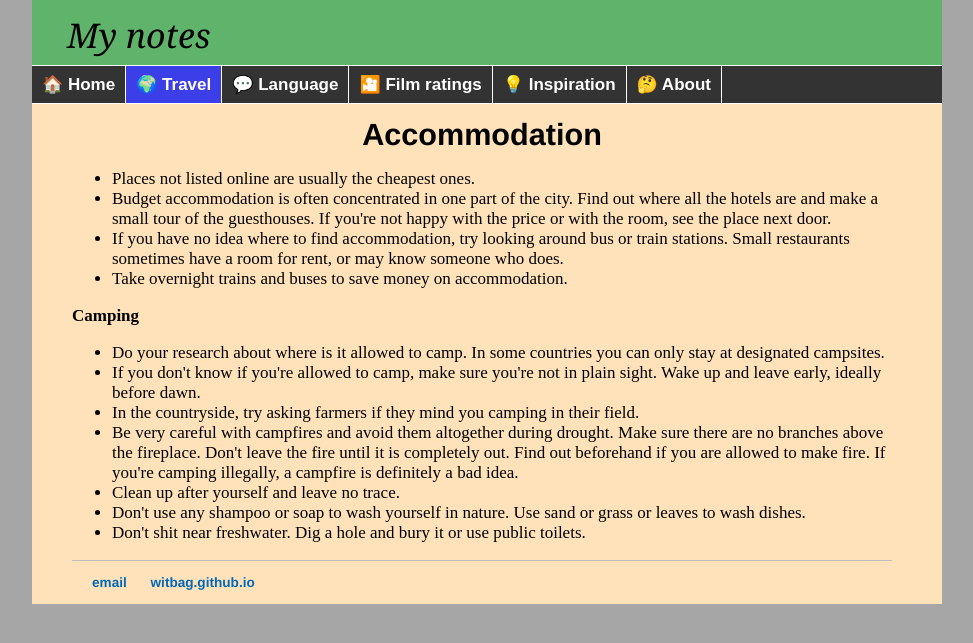
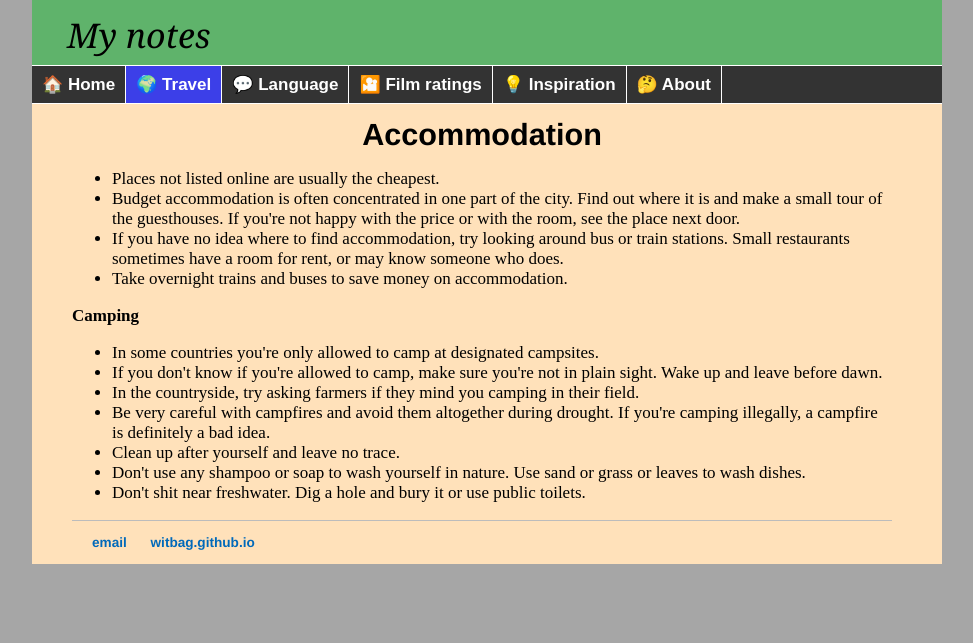
Before and after one commit to witbag/witbag.github.io, a Jekyll site: the page built from travel/accommodation.html, in a window 1280 px wide. Shown: the top 643 px of the page, without its empty margins (153-1126 px from the left). Built offline with Jekyll 4.4.1, drawn with Linux system fonts in a browser that asks for light colours.

Commit message:
Update accommodation.html

```diff
--- a/travel/accommodation.html
+++ b/travel/accommodation.html
@@ -9,17 +9,17 @@ title: Travel resources
 <center><h2>Accommodation</h2></center>
 
 <ul>
-<li>Places not listed online are usually the cheapest ones.<br>
-<li>Budget accommodation is often concentrated in one part of the city. Find out where all the hotels are and make a small tour of the guesthouses. If you're not happy with the price or with the room, see the place next door.<br>
+<li>Places not listed online are usually the cheapest.<br>
+<li>Budget accommodation is often concentrated in one part of the city. Find out where it is and make a small tour of the guesthouses. If you're not happy with the price or with the room, see the place next door.<br>
 <li>If you have no idea where to find accommodation, try looking around bus or train stations. Small restaurants sometimes have a room for rent, or may know someone who does.<br>
 <li>Take overnight trains and buses to save money on accommodation.<br>
 </ul>
 <b>Camping</b><br>
 <ul>
-<li>Do your research about where is it allowed to camp. In some countries you can only stay at designated campsites.<br>
-<li>If you don't know if you're allowed to camp, make sure you're not in plain sight. Wake up and leave early, ideally before dawn.<br>
+<li>In some countries you're only allowed to camp at designated campsites.<br>
+<li>If you don't know if you're allowed to camp, make sure you're not in plain sight. Wake up and leave before dawn.<br>
 <li>In the countryside, try asking farmers if they mind you camping in their field.<br>
-<li>Be very careful with campfires and avoid them altogether during drought. Make sure there are no branches above the fireplace. Don't leave the fire until it is completely out. Find out beforehand if you are allowed to make fire. If you're camping illegally, a campfire is definitely a bad idea.<br>
+<li>Be very careful with campfires and avoid them altogether during drought. If you're camping illegally, a campfire is definitely a bad idea.<br>
 <li>Clean up after yourself and leave no trace. <br>
 <li>Don't use any shampoo or soap to wash yourself in nature. Use sand or grass or leaves to wash dishes.<br>
 <li>Don't shit near freshwater. Dig a hole and bury it or use public toilets.<br>
```
